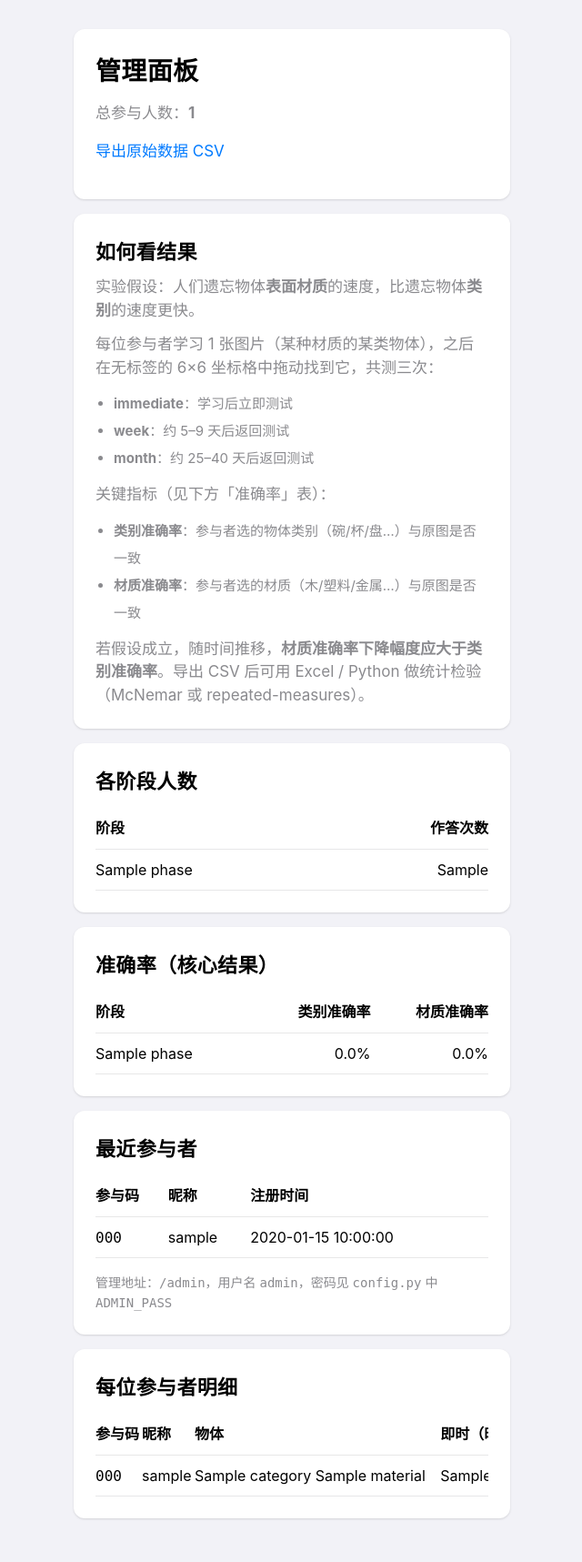
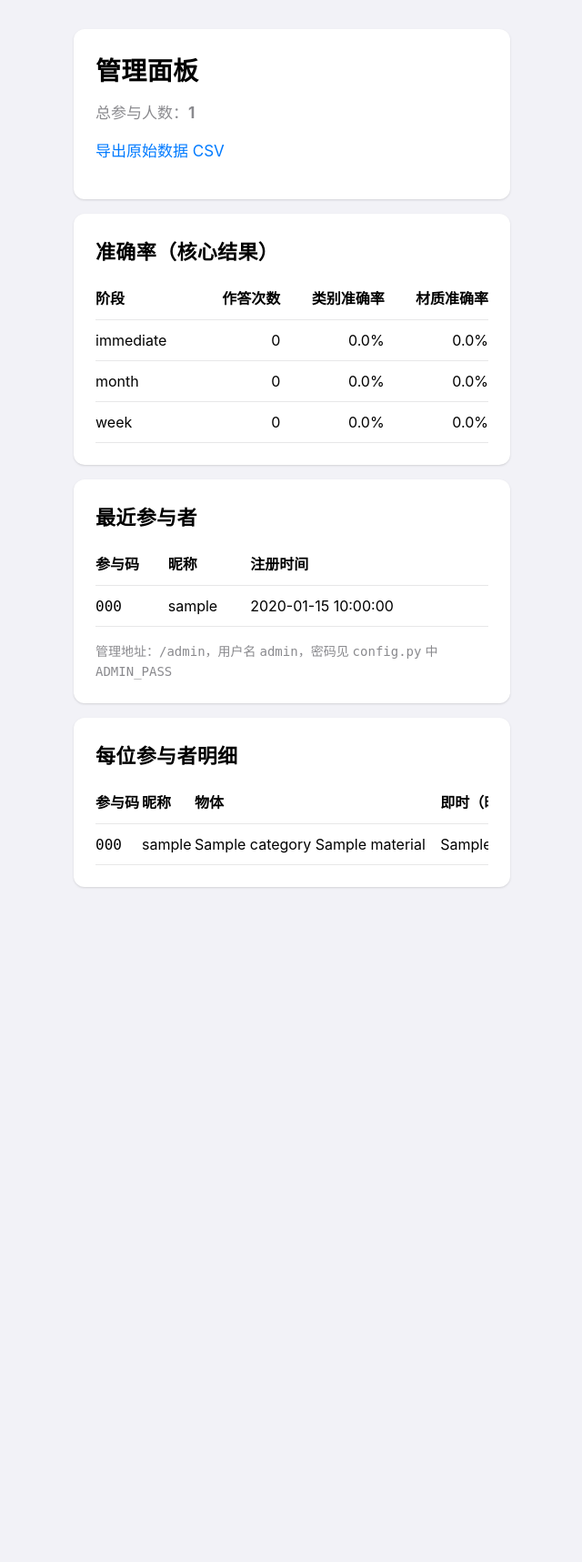
Before and after one commit to Arrosw/memory-experiment, a Flask app: template templates/admin.html in a window 1280 px wide. Shown: the whole page at 91% size, without its empty margins (319-959 px from the left). After the commit the page ends 976 px from the top, so only its background shows below. Run offline with Flask 3, Linux system fonts and the light colour scheme; the template is opened without the code that fills it: most values are stand-ins (such as "Sample title", 1, 10 or a date in 2020).

Commit message:
refactor(admin): remove how-to card, merge phase counts into accuracy table, fix order to immediate→month→week

```diff
--- a/templates/admin.html
+++ b/templates/admin.html
@@ -13,76 +13,46 @@
   </div>
 
   <div class="card">
-    <h2>如何看结果</h2>
-    <p style="margin-bottom:var(--s3);">
-      实验假设：人们遗忘物体<strong>表面材质</strong>的速度，比遗忘物体<strong>类别</strong>的速度更快。
-    </p>
-    <p style="margin-bottom:var(--s3);">
-      每位参与者学习 1 张图片（某种材质的某类物体），之后在无标签的 6×6 坐标格中拖动找到它，共测三次：
-    </p>
-    <ul style="font-size:15px;color:var(--text-secondary);line-height:2;padding-left:var(--s5);margin-bottom:var(--s3);">
-      <li><strong>immediate</strong>：学习后立即测试</li>
-      <li><strong>week</strong>：约 5–9 天后返回测试</li>
-      <li><strong>month</strong>：约 25–40 天后返回测试</li>
-    </ul>
-    <p style="margin-bottom:var(--s3);">
-      关键指标（见下方「准确率」表）：
-    </p>
-    <ul style="font-size:15px;color:var(--text-secondary);line-height:2;padding-left:var(--s5);margin-bottom:var(--s3);">
-      <li><strong>类别准确率</strong>：参与者选的物体类别（碗/杯/盘…）与原图是否一致</li>
-      <li><strong>材质准确率</strong>：参与者选的材质（木/塑料/金属…）与原图是否一致</li>
-    </ul>
-    <p style="margin-bottom:0;">
-      若假设成立，随时间推移，<strong>材质准确率下降幅度应大于类别准确率</strong>。导出 CSV 后可用 Excel / Python 做统计检验（McNemar 或 repeated-measures）。
-    </p>
-  </div>
-
-  <div class="card">
-    <h2>各阶段人数</h2>
+    <h2>准确率（核心结果）</h2>
+    {% set pc = {} %}{% for r in stats.phase_counts %}{% if pc.update({r.phase: r.c}) %}{% endif %}{% endfor %}
+    {% set ac = {} %}{% for r in stats.accuracy %}{% if ac.update({r.phase: r}) %}{% endif %}{% endfor %}
+    {% set row = ac.get('immediate') %}
+    {% set cat_acc = row.ac if row and row.ac is defined else 0 %}
+    {% set mat_acc = row.am if row and row.am is defined else 0 %}
     <table style="width:100%;border-collapse:collapse;">
       <thead>
         <tr>
           <th style="text-align:left;padding:12px 0;border-bottom:1px solid var(--separator);">阶段</th>
           <th style="text-align:right;padding:12px 0;border-bottom:1px solid var(--separator);">作答次数</th>
-        </tr>
-      </thead>
-      <tbody>
-        {% for row in stats.phase_counts %}
-          <tr>
-            <td style="padding:12px 0;border-bottom:1px solid var(--separator);">{{ row.phase }}</td>
-            <td style="text-align:right;padding:12px 0;border-bottom:1px solid var(--separator);">
-              {% if row.c is defined %}{{ row.c }}{% else %}0{% endif %}
-            </td>
-          </tr>
-        {% else %}
-          <tr><td colspan="2" style="padding:12px 0;color:var(--text-secondary);">暂无数据</td></tr>
-        {% endfor %}
-      </tbody>
-    </table>
-  </div>
-
-  <div class="card">
-    <h2>准确率（核心结果）</h2>
-    <table style="width:100%;border-collapse:collapse;">
-      <thead>
-        <tr>
-          <th style="text-align:left;padding:12px 0;border-bottom:1px solid var(--separator);">阶段</th>
           <th style="text-align:right;padding:12px 0;border-bottom:1px solid var(--separator);">类别准确率</th>
           <th style="text-align:right;padding:12px 0;border-bottom:1px solid var(--separator);">材质准确率</th>
         </tr>
       </thead>
       <tbody>
-        {% for row in stats.accuracy %}
-          {% set cat_acc = row.ac if row.ac is defined else 0 %}
-          {% set mat_acc = row.am if row.am is defined else 0 %}
-          <tr>
-            <td style="padding:12px 0;border-bottom:1px solid var(--separator);">{{ row.phase }}</td>
-            <td style="text-align:right;padding:12px 0;border-bottom:1px solid var(--separator);">{{ '%.1f%%'|format((cat_acc or 0) * 100) }}</td>
-            <td style="text-align:right;padding:12px 0;border-bottom:1px solid var(--separator);">{{ '%.1f%%'|format((mat_acc or 0) * 100) }}</td>
-          </tr>
-        {% else %}
-          <tr><td colspan="3" style="padding:12px 0;color:var(--text-secondary);">暂无数据</td></tr>
-        {% endfor %}
+        <tr>
+          <td style="padding:12px 0;border-bottom:1px solid var(--separator);">immediate</td>
+          <td style="text-align:right;padding:12px 0;border-bottom:1px solid var(--separator);">{{ pc.get('immediate', 0) }}</td>
+          <td style="text-align:right;padding:12px 0;border-bottom:1px solid var(--separator);">{{ '%.1f%%'|format((cat_acc or 0) * 100) }}</td>
+          <td style="text-align:right;padding:12px 0;border-bottom:1px solid var(--separator);">{{ '%.1f%%'|format((mat_acc or 0) * 100) }}</td>
+        </tr>
+        {% set row = ac.get('month') %}
+        {% set cat_acc = row.ac if row and row.ac is defined else 0 %}
+        {% set mat_acc = row.am if row and row.am is defined else 0 %}
+        <tr>
+          <td style="padding:12px 0;border-bottom:1px solid var(--separator);">month</td>
+          <td style="text-align:right;padding:12px 0;border-bottom:1px solid var(--separator);">{{ pc.get('month', 0) }}</td>
+          <td style="text-align:right;padding:12px 0;border-bottom:1px solid var(--separator);">{{ '%.1f%%'|format((cat_acc or 0) * 100) }}</td>
+          <td style="text-align:right;padding:12px 0;border-bottom:1px solid var(--separator);">{{ '%.1f%%'|format((mat_acc or 0) * 100) }}</td>
+        </tr>
+        {% set row = ac.get('week') %}
+        {% set cat_acc = row.ac if row and row.ac is defined else 0 %}
+        {% set mat_acc = row.am if row and row.am is defined else 0 %}
+        <tr>
+          <td style="padding:12px 0;border-bottom:1px solid var(--separator);">week</td>
+          <td style="text-align:right;padding:12px 0;border-bottom:1px solid var(--separator);">{{ pc.get('week', 0) }}</td>
+          <td style="text-align:right;padding:12px 0;border-bottom:1px solid var(--separator);">{{ '%.1f%%'|format((cat_acc or 0) * 100) }}</td>
+          <td style="text-align:right;padding:12px 0;border-bottom:1px solid var(--separator);">{{ '%.1f%%'|format((mat_acc or 0) * 100) }}</td>
+        </tr>
       </tbody>
     </table>
   </div>
```
